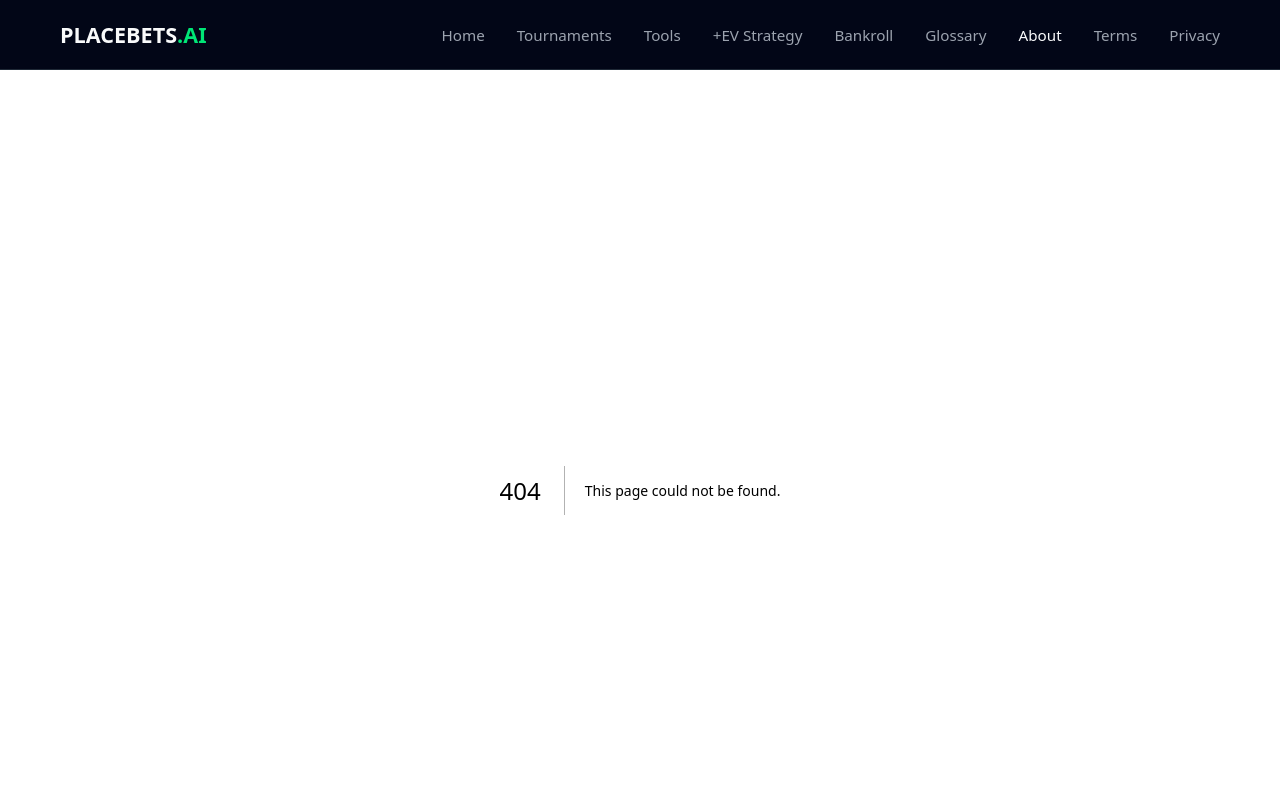
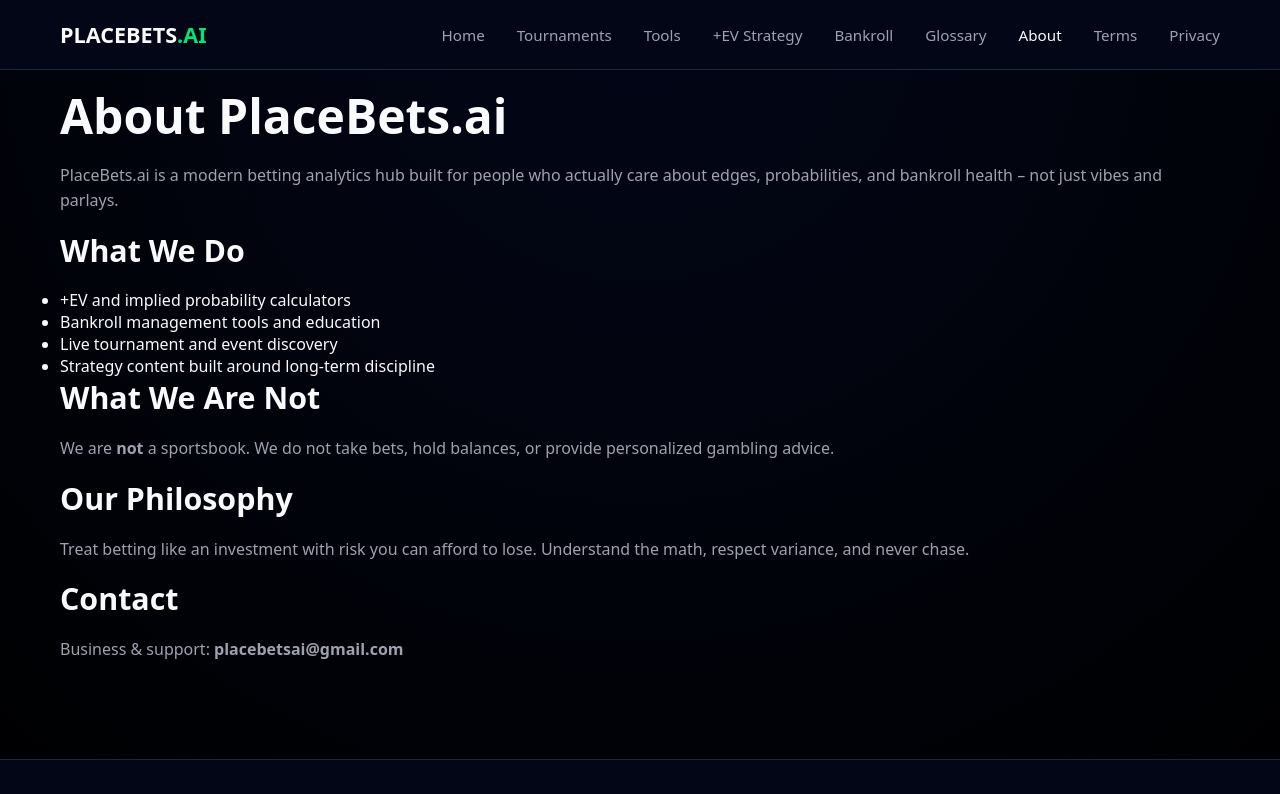
Before and after one commit to placebetsai/Placebetsai, a Next.js app: page /about in a window 1280 px wide. Before the commit this address had no page. Shown: the top 794 px of the page. Built offline with nearby package versions, Linux system fonts and the light colour scheme.

Commit message:
Create page.js

```diff
--- /dev/null
+++ b/app/about/page.js
@@ -0,0 +1,44 @@
+export const metadata = {
+  title: "About PlaceBets.ai",
+  description:
+    "Learn what PlaceBets.ai is, why it exists, and what it offers to data-driven bettors and sports fans.",
+};
+
+export default function AboutPage() {
+  return (
+    <div className="page-wrap">
+      <h1>About PlaceBets.ai</h1>
+      <p>
+        PlaceBets.ai is a modern betting analytics hub built for people who
+        actually care about edges, probabilities, and bankroll health – not
+        just vibes and parlays.
+      </p>
+
+      <h2>What We Do</h2>
+      <ul>
+        <li>+EV and implied probability calculators</li>
+        <li>Bankroll management tools and education</li>
+        <li>Live tournament and event discovery</li>
+        <li>Strategy content built around long-term discipline</li>
+      </ul>
+
+      <h2>What We Are Not</h2>
+      <p>
+        We are <strong>not</strong> a sportsbook. We do not take bets, hold
+        balances, or provide personalized gambling advice.
+      </p>
+
+      <h2>Our Philosophy</h2>
+      <p>
+        Treat betting like an investment with risk you can afford to lose.
+        Understand the math, respect variance, and never chase.
+      </p>
+
+      <h2>Contact</h2>
+      <p>
+        Business & support:{" "}
+        <strong>placebetsai@gmail.com</strong>
+      </p>
+    </div>
+  );
+}
```
